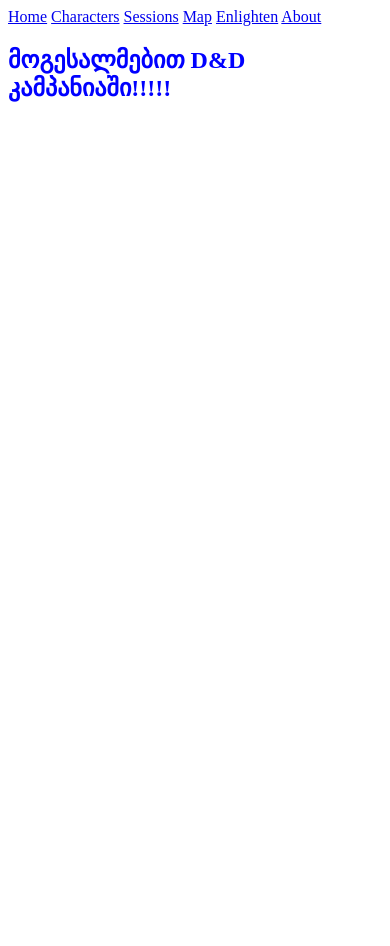
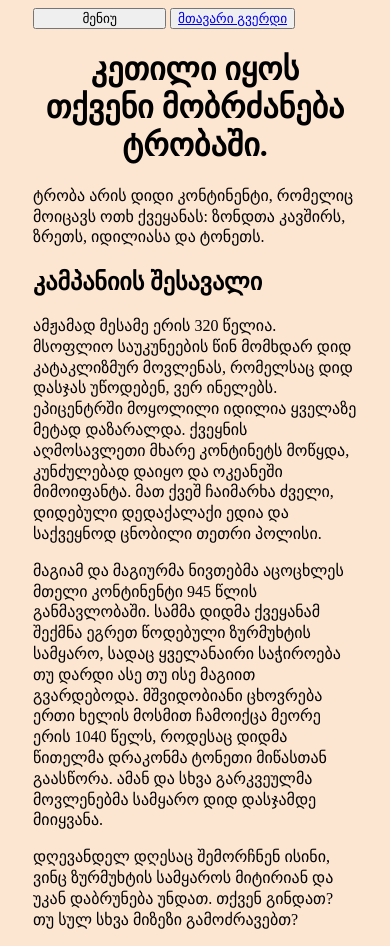
Before and after one commit to gvalson/dnd-troba-website, a SvelteKit app: page / in a window 390 px wide. Before the commit the page ends 844 px from the top, so only its background shows below. Built offline with nearby package versions, Linux system fonts and the light colour scheme.

Commit message:
pre-session-0 state of site

```diff
--- a/src/app.html
+++ b/src/app.html
@@ -2,11 +2,44 @@
 <html lang="en">
 	<head>
 		<meta charset="utf-8" />
-		<link rel="icon" href="%sveltekit.assets%/favicon.png" />
-		<meta name="viewport" content="width=device-width" />
+		<link rel="icon" href="%sveltekit.assets%/favicon.png"
+		      />
+		<meta name="viewport" content="width=device-width,
+		initial-scale=1" />
 		%sveltekit.head%
 	</head>
 	<body data-sveltekit-preload-data="hover">
 		<div style="display: contents">%sveltekit.body%</div>
 	</body>
+	<style>
+	  body {
+	      /* background-color: #fce5d1; */
+	      min-height: 100vh;
+	      padding-left: 50px;
+	      padding-right: 50px;
+	      background: linear-gradient(to bottom right,
+					  rgba(252,229,209,1), rgba(255,211,157,1));
+	  }
+	  p {
+	      line-height: 1.3em;
+	  }
+	  .poem {
+	      line-height: 1.5em;
+	  }
+	  input {
+	      width: 100%;
+	      height: 40px;
+	      margin: auto;
+	  }
+	  @media screen and (max-width:420px) {
+	      body {
+		  background: rgb(252,229,209);
+		  padding-left: 25px;
+		  padding-right: 25px;
+	      }
+	      .preamble {
+		  text-align: center;
+	      }
+	  }
+	</style>
 </html>
--- a/src/routes/+layout.svelte
+++ b/src/routes/+layout.svelte
@@ -1,10 +1,31 @@
+<script>
+ import Carousel from './Carousel.svelte';
+</script>
+
 <nav>
-    <a href="/">Home</a>
-    <a href="/characters">Characters</a>
-    <a href="/sessions">Sessions</a>
-    <a href="/map">Map</a>
-    <a href="/enlighten">Enlighten</a>
-    <a href="/about">About</a>
+    <Carousel>
+	<ul>
+	    <li><a href="/">მთავარი გვერდი</a></li>
+	    <li><a href="/characters">პერსონაჟები</a></li>
+	    <li><a href="/sessions">სესიების ჩანაწერები</a></li>
+	    <li><a href="/map">რუკა</a></li>
+	    <li><a href="/enlighten">?</a></li>
+	    <li><a href="/about">საიტის შესახებ</a></li>
+	</ul>
+    </Carousel>
+    <button>
+	<a href="/">მთავარი გვერდი</a>
+    </button>
 </nav>
 
+
 <slot></slot>
+
+<style>
+ nav {
+     font-size: 15px;
+ }
+ li {
+     margin-bottom: 2em;
+ }
+</style>
--- a/src/routes/+page.svelte
+++ b/src/routes/+page.svelte
@@ -1,9 +1,21 @@
-<article>
-    <h1>მოგესალმებით D&D კამპანიაში!!!!!</h1>
-</article>
+<div class="preamble">
+    <h1>კეთილი იყოს თქვენი მობრძანება ტრობაში.</h1>
+</div>
 
-<style>
- h1 {
-     color: blue;
- }
-</style>
+<p>
+    ტრობა არის დიდი კონტინენტი, რომელიც მოიცავს ოთხ ქვეყანას: ზონდთა კავშირს, ზრეთს, იდილიასა და ტონეთს.
+</p>
+
+<h2>კამპანიის შესავალი</h2>
+
+<p>
+ამჟამად მესამე ერის 320 წელია. მსოფლიო საუკუნეების წინ მომხდარ დიდ კატაკლიზმურ მოვლენას, რომელსაც დიდ დასჯას უწოდებენ, ვერ ინელებს. ეპიცენტრში მოყოლილი იდილია ყველაზე მეტად დაზარალდა. ქვეყნის აღმოსავლეთი მხარე კონტინეტს მოწყდა, კუნძულებად დაიყო და ოკეანეში მიმოიფანტა. მათ ქვეშ ჩაიმარხა ძველი, დიდებული დედაქალაქი ედია და საქვეყნოდ ცნობილი თეთრი პოლისი.
+</p>
+
+<p>
+    მაგიამ და მაგიურმა ნივთებმა აცოცხლეს მთელი კონტინენტი 945 წლის განმავლობაში. სამმა დიდმა ქვეყანამ შექმნა ეგრეთ წოდებული ზურმუხტის სამყარო, სადაც ყველანაირი საჭიროება თუ დარდი ასე თუ ისე მაგიით გვარდებოდა. მშვიდობიანი ცხოვრება ერთი ხელის მოსმით ჩამოიქცა მეორე ერის 1040 წელს, როდესაც დიდმა წითელმა დრაკონმა ტონეთი მიწასთან გაასწორა. ამან და სხვა გარკვეულმა მოვლენებმა სამყარო დიდ დასჯამდე მიიყვანა.
+</p>
+
+<p>
+    დღევანდელ დღესაც შემორჩნენ ისინი, ვინც ზურმუხტის სამყაროს მიტირიან და უკან დაბრუნება უნდათ. თქვენ გინდათ? თუ სულ სხვა მიზეზი გამოძრავებთ?
+</p>
--- /dev/null
+++ b/src/routes/Carousel.svelte
@@ -0,0 +1,42 @@
+<script>
+ import { slide, fade } from 'svelte/transition';
+ let open = false;
+ $: toggle = () => { open = !open };
+</script>
+
+<button on:click={toggle}>
+მენიუ
+</button>
+
+{#if open}
+    <div class="carousel" transition:slide={{duration: 300, axis: 'x'}}>
+	<slot/>
+    </div>
+    <div class="overlay" out:fade={{duration: 100}}
+    on:click={toggle}></div>
+{/if}
+
+<style>
+    button {
+      width: 10em;
+    }
+    .carousel {
+    position: absolute;
+    left: 0;
+    top: 0;
+    height: 100vh;
+    width: 65%;
+    background: rgb(255,238,238);
+    z-index: 3;
+    }
+    .overlay {
+    position: absolute;
+    left: 0;
+    top: 0;
+    height: 100vh;
+    width: 100vw;
+    background: black;
+    opacity: 0.6;
+    z-index: 2;
+    }
+</style>
--- /dev/null
+++ b/src/routes/about/+page.svelte
@@ -0,0 +1,5 @@
+<div class="preamble">
+    <h1>საიტის შესახებ</h1>
+
+    <p>საიტი შექმნილია DnD კამპანიისათვის.</p>
+</div>
--- /dev/null
+++ b/src/routes/characters/+page.svelte
@@ -0,0 +1,5 @@
+<div class="preamble">
+    <h1>პერსონაჟები</h1>
+</div>
+
+<p>ისინი ჯერ არ არსებობენ...</p>
--- /dev/null
+++ b/src/routes/sessions/+page.svelte
@@ -0,0 +1,12 @@
+<div class="preamble">
+    <h1>სესიები</h1>
+</div>
+
+<button>სესიის დამატება</button>
+
+<style>
+ button {
+     padding: 15px;
+     font-size: 1em;
+ }
+</style>
--- /dev/null
+++ b/static/secret-light.json
@@ -0,0 +1,3 @@
+{
+    "ბადრიჯანი": "🍆"
+}
```
Also changed, not shown: src/routes/enlighten/+page.svelte (+17 -22 lines), src/routes/map/+page.svelte (added, +7 -0 lines).
